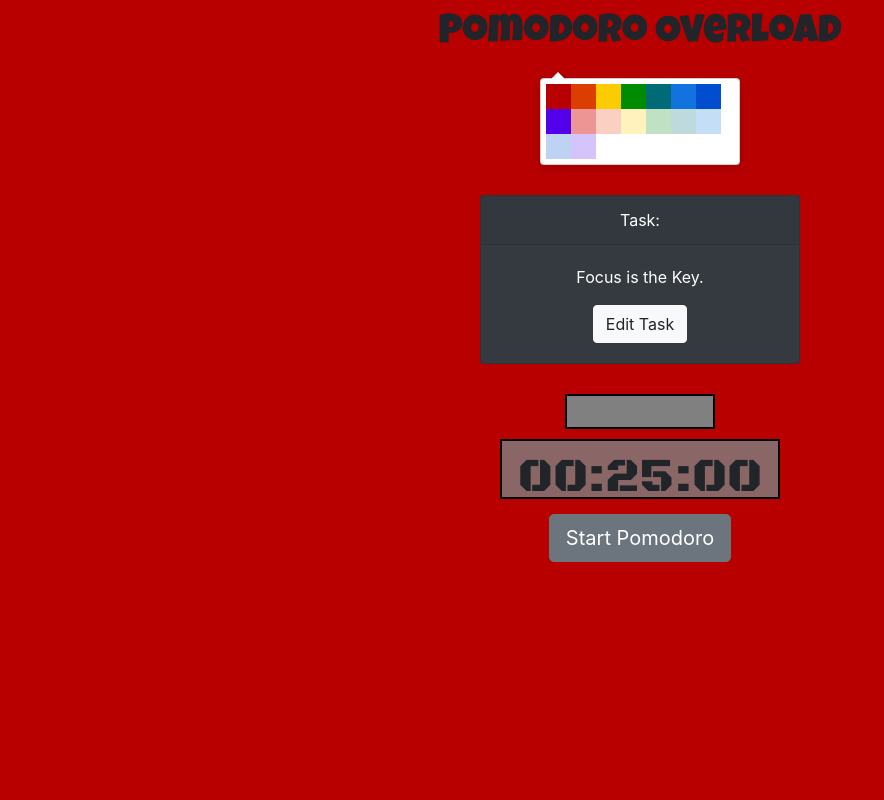
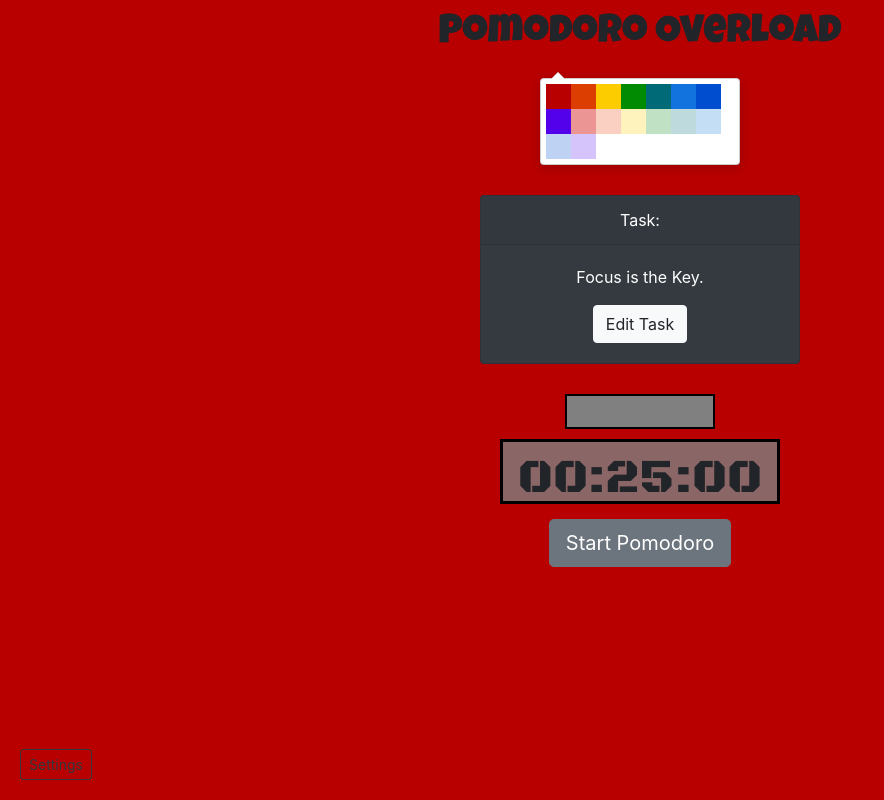
Before and after one commit to kenjiwebdev/pomodoro-overload, a React (Create React App) app: page / in a window 1280 px wide. Shown: the whole page, without its empty margins (0-884 px from the left). Built offline with nearby package versions, Linux system fonts and the light colour scheme; what uifx would draw is missing.

Commit message:
Added Set Timer Component

```diff
--- a/package.json
+++ b/package.json
@@ -14,6 +14,7 @@
     "react-countdown": "^2.2.1",
     "react-dom": "^16.13.1",
     "react-input-color": "^3.0.0",
+    "react-input-number": "^5.0.19",
     "react-scripts": "3.4.1",
     "uifx": "^2.0.7"
   },
--- a/src/App.js
+++ b/src/App.js
@@ -4,15 +4,16 @@ import BackgroundColor from './components/BackgroundColor';
 import PomodoroButton from './components/PomodoroButton';
 import TaskCard from './components/TaskCard';
 import Timer from './components/Timer';
+import SetTimer from './components/SetTimer';
 import CountPomodoro from './components/CountPomodoro';
 import { Container, Row, Col } from 'react-bootstrap';
 
 /*
 Main App Pomodoro Component,
 Handles all the state, functionality and core logic to run Pomodoro.
+Improve Sound and add Mute choice
 */
 
-//TODO: Make the Pomdoro countdown time editable.
 class App extends React.Component {
 	constructor(props) {
 		super(props);
@@ -24,6 +25,9 @@ class App extends React.Component {
 			pomodoroCompleted: false,
 			onBreak: false,
 			date: Date.now() + 1.5e+6,
+			mainTimer: 1.5e+6,
+			shortTimer: 300000,
+			longTimer: 900000,
 		}
 	}
 
@@ -37,7 +41,6 @@ class App extends React.Component {
 
 	isCompleted() {
 		this.myRef.current.isCompleted();
-
 	}
 
 	startPomdoro = () => {
@@ -52,12 +55,12 @@ class App extends React.Component {
 			this.setState({pomodoroRunning: false});
 			this.setState({onBreak: false});
 			this.myRef.current.pause();
-			this.setState({date: Date.now() + 1.5e+6});
+			this.setState({date: Date.now() + this.state.mainTimer});
 		} else {
 			this.setState({pomodoroRunning: false});
 			this.setState({onBreak: false});
 			this.myRef.current.pause();
-			this.setState({date: Date.now() + 1.5e+6});
+			this.setState({date: Date.now() + this.state.mainTimer});
 		}
 	}
 
@@ -67,21 +70,21 @@ class App extends React.Component {
 			this.setState({onBreak: true});
 			this.setState({count: this.state.count + 1});
 			this.setState({pomodoroCompleted: true});
-			this.setState({date: Date.now() + 900000});
+			this.setState({date: Date.now() + this.state.longTimer});
 		} else if (this.state.count === 4) {
 			this.setState({pomodoroRunning: false});
 			this.setState({onBreak: false});
 			this.setState({count: 0});
 			this.setState({pomodoroCompleted: false});
-			this.setState({date: Date.now() + 1.5e+6});
+			this.setState({date: Date.now() + this.state.mainTimer});
 		} else if (!this.state.onBreak) {
 			this.setState({pomodoroRunning: false});
 			this.setState({onBreak: true});
 			this.setState({count: this.state.count + 1});
-			this.setState({date: Date.now() + 300000});
+			this.setState({date: Date.now() + this.state.shortTimer});
 		} else {
 			this.setState({pomodoroRunning: false});
-			this.setState({date: Date.now() + 1.5e+6});
+			this.setState({date: Date.now() + this.state.mainTimer});
 			this.setState({onBreak: false});
 		}
 	}
@@ -102,8 +105,27 @@ class App extends React.Component {
 		this.cancelPomodoro();
 	}
 
+	editTimer = (num1, num2, num3) => {
+		this.setState({mainTimer: num1});
+		this.setState({shortTimer: num2});
+		this.setState({longTimer: num3});
+		alert("Settings changed!");
+		this.setState({count: 0});
+		this.cancelPomodoro();
+	}
+
+	editTimerDefault = () => {
+		this.setState({mainTimer: 1.5e+6});
+		this.setState({shortTimer: 300000});
+		this.setState({longTimer: 900000});
+		alert("Settings are change to default!");
+		this.setState({count: 0});
+		this.cancelPomodoro();
+	}
+
 	render() {
 		return (
+			<div>
 			<Container className="text-center">
 				<Row>
 					<Col>
@@ -131,6 +153,11 @@ class App extends React.Component {
 					</Col>
 				</Row>
 			</Container>
+			<SetTimer
+			editTimer={this.editTimer}
+			editTimerDefault={this.editTimerDefault}
+			/>
+			</div>
 		)
 	}
 }
--- a/src/components/SetTimer.js
+++ b/src/components/SetTimer.js
@@ -1,8 +1,67 @@
 import React from 'react';
+import Button from 'react-bootstrap/Button';
+import Modal from 'react-bootstrap/Modal';
+import InputNumber from 'react-input-number';
 
+/*
+
+*/
 function SetTimer(props) {
+	  const [show, setShow] = React.useState(false);
+	  const handleClose = () => setShow(false);
+  	const handleShow = () => setShow(true);
+
+    const [num1, setNum1] = React.useState(0);
+    const [num2, setNum2] = React.useState(0);
+    const [num3, setNum3] = React.useState(0);
+
+    const handleCloseEdit = () => {
+      setShow(false);
+      props.editTimer(num1, num2, num3);
+    }
+
+    const handleCloseDefault = () => {
+      setShow(false);
+      props.editTimerDefault();
+    }
+
 	return (
+		<div>
+		  <Button
+		  className="setting-btn"
+		  variant="outline-dark"
+		  size="sm"
+		  onClick={handleShow}
+		  >
+		  Settings
+		  </Button>
 
+		  <Modal show={show} onHide={handleClose}>
+        	<Modal.Header closeButton>
+          	<Modal.Title>Pomodoro Timer Settings</Modal.Title>
+        	</Modal.Header>
+        	<Modal.Body>
+        	<p>Main Timer:</p>
+        		 <InputNumber value={num1} onChange={setNum1}/>
+        	</Modal.Body>
+        	<Modal.Body>
+        	<p>Short Break Timer:</p>
+        		 <InputNumber value={num2} onChange={setNum2}/>
+        	</Modal.Body>
+        	<Modal.Body>
+        	<p>Long Break Timer:</p>
+        		 <InputNumber value={num3} onChange={setNum3}/>
+        	</Modal.Body>
+       		<Modal.Footer>
+          	<Button variant="secondary" onClick={handleCloseDefault}>
+            Default Settings
+          	</Button>
+          	<Button variant="primary" onClick={handleCloseEdit}>
+            Save Changes
+         	</Button>
+       	 	</Modal.Footer>
+     	 </Modal>
+		</div>
 	)
 }
 
--- a/src/components/Timer.js
+++ b/src/components/Timer.js
@@ -16,7 +16,7 @@ const tick = new UIfx(
 class Timer extends React.Component {
 
 	playAudio = () => {
-		tick.play(0.5)
+		tick.play(0.3)
 	}
 
 	render() {
--- a/src/index.css
+++ b/src/index.css
@@ -33,9 +33,15 @@ h1 {
 	font-family: 'Black Ops One', cursive;
 	font-size: 3rem;
 	width: 280px;
-	height: 60px;
-	border: black 2px solid;
+	height: 65px;
+	border: black 3px solid;
 	margin: auto;
 	margin-bottom: 15px;
 	background-color: rgb(128,128,128, 0.8);
 }
+
+.setting-btn {
+  position: absolute;
+  bottom: 20px;
+  left: 20px;
+}
```
Also changed, not shown: 1 other file (tests, documents, lock files or other folders).
